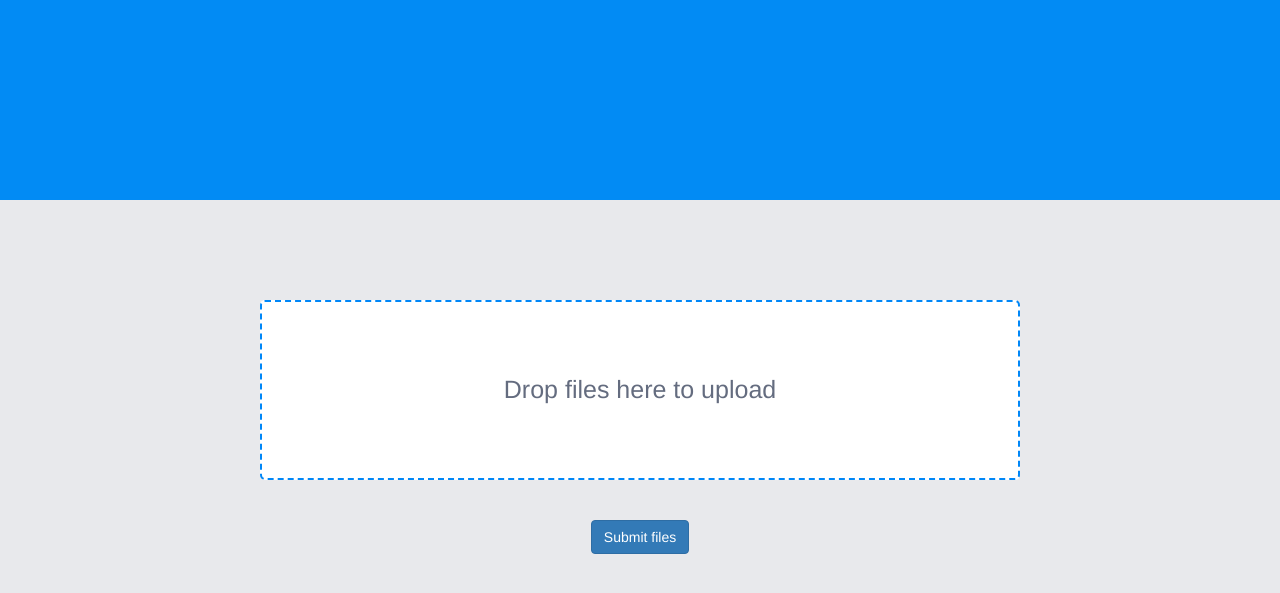
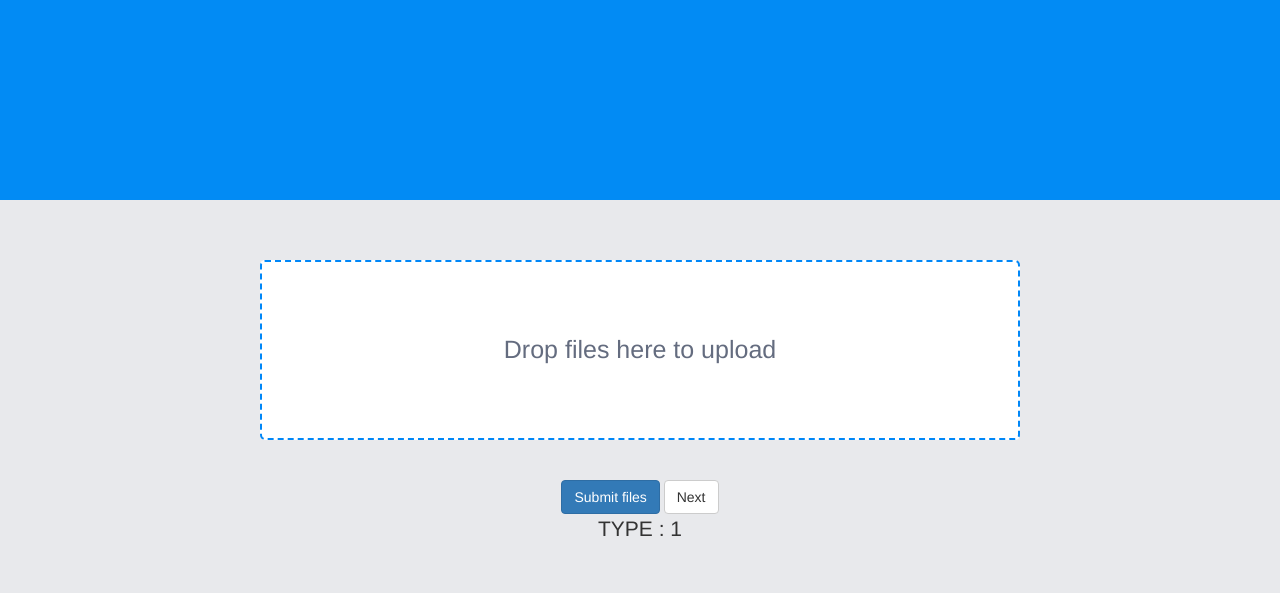
Before and after one commit to EJSohn/Skin-analizer, a Django app: page /main/ in a window 1280 px wide. Shown: the top 593 px of the page. Run offline with Django 3.2, Linux system fonts and the light colour scheme; parts of the project's set-up code (start-up, migrations or seed data) failed here and were passed over; some libraries are stand-ins or nearby versions.

Commit message:
UI transition

```diff
--- a/SkinAnlizer/main/static/main/css/main.css
+++ b/SkinAnlizer/main/static/main/css/main.css
@@ -18,5 +18,5 @@ body {
 .dropdown-class {
     max-width: 760px;
     width: 66.66667%;
-    margin-top: 10rem;
+    margin-top: 6rem;
 }
--- a/SkinAnlizer/main/templates/main/index.html
+++ b/SkinAnlizer/main/templates/main/index.html
@@ -29,6 +29,8 @@
             <br><br>
             <center>
                 <button id="submit-all" type="button" class="btn btn-primary">Submit files</button>
+                <button id="next" type="button" class="btn btn-default">Next</button>
+                <p class="lead">TYPE : 1</p>
             </center>
 
             <script src="{% static 'main/js/dropzone.js' %}"></script>
```
